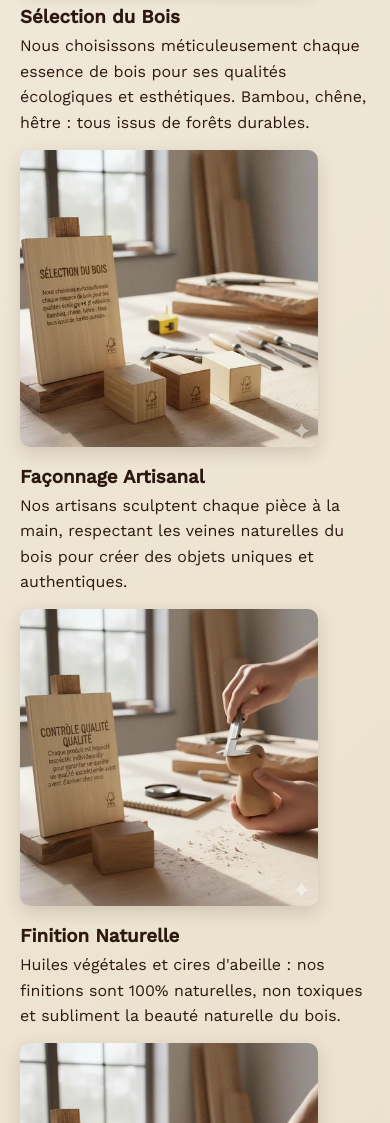
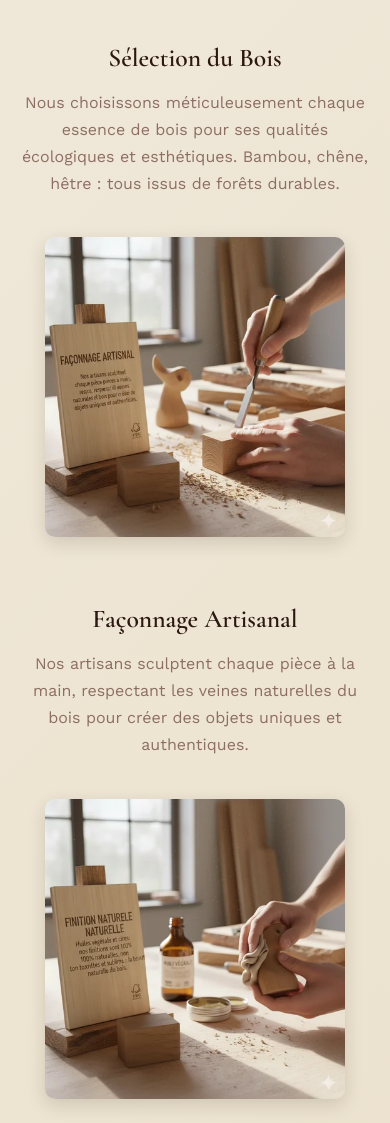
Before and after one commit to olirobz31/template-site-e-commerce, a plain HTML site: page about.html in a window 390 px wide. Shown: the part 2489-3612 px from the top of the page. Drawn offline with nearby package versions, Linux system fonts and the light colour scheme.

Commit message:
Correction images timeline + mise en page horizontale
- Réassociation des images aux bonnes descriptions
- Texte affiché à droite des images (responsive)

Co-Authored-By: Claude Opus 4.5 <noreply@anthropic.com>

```diff
--- a/about.html
+++ b/about.html
@@ -86,8 +86,8 @@
                 <div class="timeline-item">
                     <figure>
                         <picture>
-                            <source type="image/webp" srcset="images/timeline_1-320.webp 320w, images/timeline_1-480.webp 480w, images/timeline_1-600.webp 600w">
-                            <img src="images/timeline_1-600.jpg" srcset="images/timeline_1-320.jpg 320w, images/timeline_1-480.jpg 480w, images/timeline_1-600.jpg 600w" sizes="(max-width: 768px) 100vw, 600px" alt="Sélection du bois" class="timeline-img" loading="lazy">
+                            <source type="image/webp" srcset="images/timeline_2-320.webp 320w, images/timeline_2-480.webp 480w, images/timeline_2-600.webp 600w">
+                            <img src="images/timeline_2-600.jpg" srcset="images/timeline_2-320.jpg 320w, images/timeline_2-480.jpg 480w, images/timeline_2-600.jpg 600w" sizes="(max-width: 768px) 100vw, 600px" alt="Sélection du bois" class="timeline-img" loading="lazy">
                         </picture>
                         <figcaption class="img-credit small"></figcaption>
                     </figure>
@@ -99,8 +99,8 @@
                 <div class="timeline-item">
                     <figure>
                         <picture>
-                            <source type="image/webp" srcset="images/timeline_2-320.webp 320w, images/timeline_2-480.webp 480w, images/timeline_2-600.webp 600w">
-                            <img src="images/timeline_2-600.jpg" srcset="images/timeline_2-320.jpg 320w, images/timeline_2-480.jpg 480w, images/timeline_2-600.jpg 600w" sizes="(max-width: 768px) 100vw, 600px" alt="Façonnage artisanal" class="timeline-img" loading="lazy">
+                            <source type="image/webp" srcset="images/timeline_1-320.webp 320w, images/timeline_1-480.webp 480w, images/timeline_1-600.webp 600w">
+                            <img src="images/timeline_1-600.jpg" srcset="images/timeline_1-320.jpg 320w, images/timeline_1-480.jpg 480w, images/timeline_1-600.jpg 600w" sizes="(max-width: 768px) 100vw, 600px" alt="Façonnage artisanal" class="timeline-img" loading="lazy">
                         </picture>
                         <figcaption class="img-credit small"></figcaption>
                     </figure>
@@ -112,8 +112,8 @@
                 <div class="timeline-item">
                     <figure>
                         <picture>
-                            <source type="image/webp" srcset="images/timeline_3-320.webp 320w, images/timeline_3-480.webp 480w, images/timeline_3-600.webp 600w">
-                            <img src="images/timeline_3-600.jpg" srcset="images/timeline_3-320.jpg 320w, images/timeline_3-480.jpg 480w, images/timeline_3-600.jpg 600w" sizes="(max-width: 768px) 100vw, 600px" alt="Finition naturelle" class="timeline-img" loading="lazy">
+                            <source type="image/webp" srcset="images/timeline_4-320.webp 320w, images/timeline_4-480.webp 480w, images/timeline_4-600.webp 600w">
+                            <img src="images/timeline_4-600.jpg" srcset="images/timeline_4-320.jpg 320w, images/timeline_4-480.jpg 480w, images/timeline_4-600.jpg 600w" sizes="(max-width: 768px) 100vw, 600px" alt="Finition naturelle" class="timeline-img" loading="lazy">
                         </picture>
                         <figcaption class="img-credit small"></figcaption>
                     </figure>
@@ -125,8 +125,8 @@
                 <div class="timeline-item">
                     <figure>
                         <picture>
-                            <source type="image/webp" srcset="images/timeline_4-320.webp 320w, images/timeline_4-480.webp 480w, images/timeline_4-600.webp 600w">
-                            <img src="images/timeline_4-600.jpg" srcset="images/timeline_4-320.jpg 320w, images/timeline_4-480.jpg 480w, images/timeline_4-600.jpg 600w" sizes="(max-width: 768px) 100vw, 600px" alt="Contrôle qualité" class="timeline-img" loading="lazy">
+                            <source type="image/webp" srcset="images/timeline_3-320.webp 320w, images/timeline_3-480.webp 480w, images/timeline_3-600.webp 600w">
+                            <img src="images/timeline_3-600.jpg" srcset="images/timeline_3-320.jpg 320w, images/timeline_3-480.jpg 480w, images/timeline_3-600.jpg 600w" sizes="(max-width: 768px) 100vw, 600px" alt="Contrôle qualité" class="timeline-img" loading="lazy">
                         </picture>
                         <figcaption class="img-credit small"></figcaption>
                     </figure>
--- a/style.css
+++ b/style.css
@@ -582,20 +582,58 @@ footer {
     margin-bottom: 8px;
 }
 
-.timeline-img {
-    width: 85%;
-    max-width: 350px;
-    height: auto;
-    border-radius: 10px;
-    margin-bottom: 8px;
-    box-shadow: 0 6px 18px var(--shadow);
-    margin-left: auto;
-    margin-right: auto;
+.timeline {
+    display: flex;
+    flex-direction: column;
+    gap: 40px;
+}
+
+.timeline-item {
+    display: flex;
+    align-items: center;
+    gap: 40px;
 }
 
 .timeline-item figure {
-    display: flex;
-    flex-direction: column-reverse;
+    flex-shrink: 0;
+    margin: 0;
+}
+
+.timeline-img {
+    width: 280px;
+    height: 200px;
+    object-fit: cover;
+    border-radius: 10px;
+    box-shadow: 0 6px 18px var(--shadow);
+}
+
+.timeline-content {
+    flex: 1;
+}
+
+.timeline-content h3 {
+    font-family: 'Cormorant Garamond', serif;
+    font-size: 1.6rem;
+    color: var(--wood-dark);
+    margin-bottom: 10px;
+}
+
+.timeline-content p {
+    color: var(--wood-light);
+    line-height: 1.7;
+}
+
+@media (max-width: 768px) {
+    .timeline-item {
+        flex-direction: column;
+        text-align: center;
+    }
+
+    .timeline-img {
+        width: 100%;
+        max-width: 300px;
+        height: auto;
+    }
 }
 
 .contact-photo {
```
Also changed, not shown: .claude/settings.local.json, images/Selection du bois.jpg (renamed from images/timeline_2-320.jpg), 5 other files.
